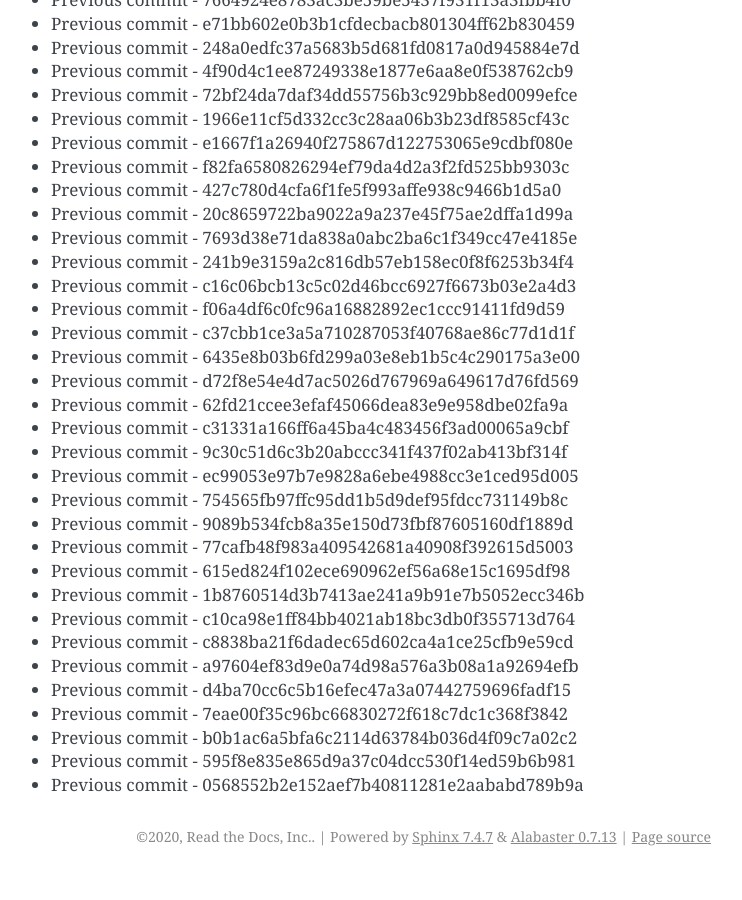
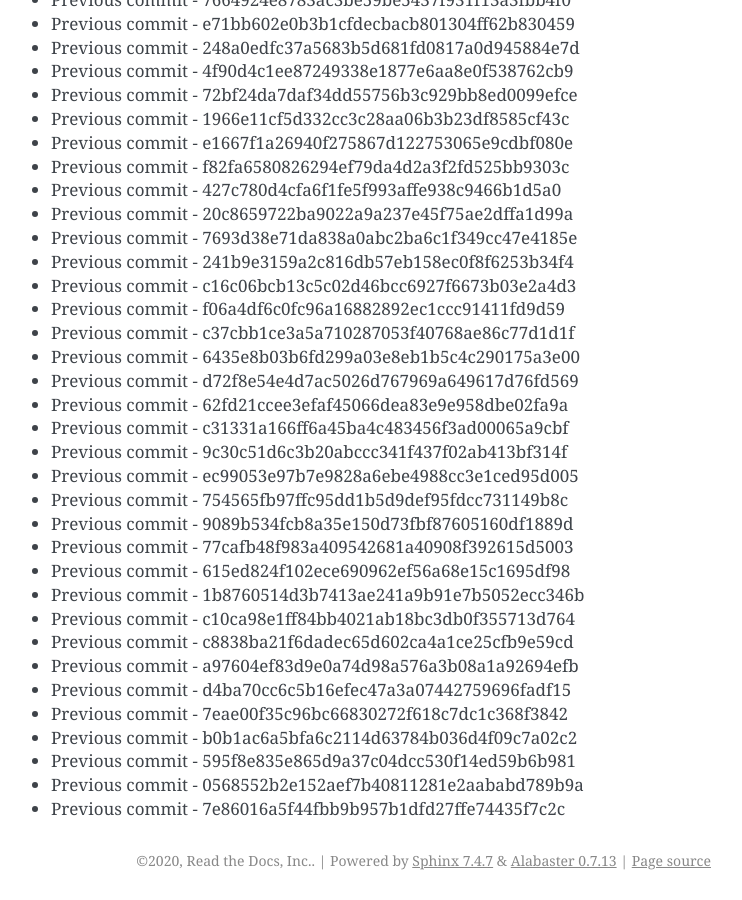
Before and after one commit to readthedocs/rtd-git-stresstest, a Sphinx documentation site: the page built from docs/updates.rst, in a window 1280 px wide and 900 px high, scrolled down 96319 px. Shown: the whole window, without its empty margins (399-1141 px from the left). Built offline with Sphinx 7.4.7, drawn with Linux system fonts in a browser that asks for light colours; before the commit the page ends 97195 px from its top, so only the background shows below that.

Commit message:
Generating commit from previous: 7e86016a5f44fbb9b957b1dfd27ffe74435f7c2c

```diff
--- a/docs/updates.rst
+++ b/docs/updates.rst
@@ -4079,3 +4079,4 @@ It can be tested for any performance characteristics.
 * Previous commit - b0b1ac6a5bfa6c2114d63784b036d4f09c7a02c2
 * Previous commit - 595f8e835e865d9a37c04dcc530f14ed59b6b981
 * Previous commit - 0568552b2e152aef7b40811281e2aababd789b9a
+* Previous commit - 7e86016a5f44fbb9b957b1dfd27ffe74435f7c2c
```
